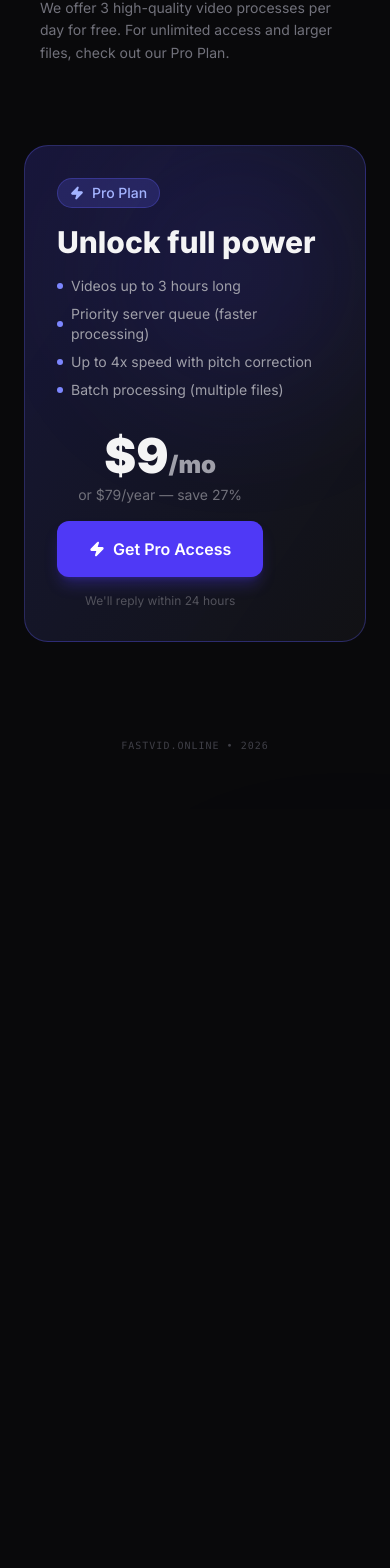
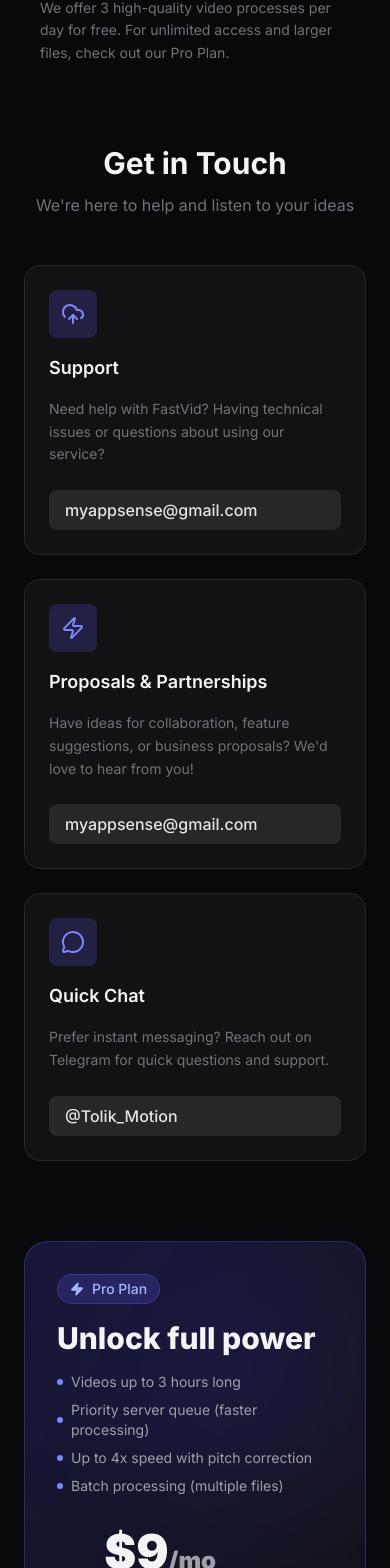
Before and after one commit to ShadowUser2022/fastvid-online, a Next.js app: page / in a window 390 px wide. Shown: the part 2532-4100 px from the top of the page. Before the commit the page ends 3341 px from the top, so only its background shows below. Built offline with nearby package versions, Linux system fonts and the light colour scheme; no server answers.

Commit message:
Mobile UI optimization: viewport, touch targets, responsive layout

```diff
--- a/app/page.tsx
+++ b/app/page.tsx
@@ -1,7 +1,7 @@
 "use client";
 
 import { useState, useRef, useEffect } from "react";
-import { UploadCloud, FileVideo, Zap, Play, X, Loader2 } from "lucide-react";
+import { UploadCloud, FileVideo, Zap, Play, X, Loader2, MessageCircle } from "lucide-react";
 import { motion, AnimatePresence } from "framer-motion";
 import LimitModal from "@/components/LimitModal";
 import { gaEvent } from "@/lib/ga";
@@ -404,6 +404,57 @@ export default function Home() {
 				</div>
 			</section>
 
+			{/* CONTACT SECTION */}
+			<section className="z-10 w-full max-w-4xl mb-20">
+				<div className="text-center mb-12">
+					<h2 className="text-3xl font-bold text-zinc-100 mb-3">Get in Touch</h2>
+					<p className="text-center text-zinc-500">We're here to help and listen to your ideas</p>
+				</div>
+				<div className="grid grid-cols-1 md:grid-cols-3 gap-6">
+					<div className="flex flex-col gap-4 p-6 rounded-2xl bg-zinc-900/60 border border-zinc-800 hover:border-indigo-500/50 transition-colors">
+						<div className="p-3 bg-indigo-500/20 text-indigo-400 rounded-lg w-fit">
+							<UploadCloud className="w-6 h-6" />
+						</div>
+						<h3 className="text-lg font-semibold text-zinc-100">Support</h3>
+						<p className="text-sm text-zinc-500 leading-relaxed">Need help with FastVid? Having technical issues or questions about using our service?</p>
+						<a
+							href="mailto:myappsense@gmail.com?subject=FastVid Support Request&body=Hi, I need help with FastVid:"
+							className="inline-flex items-center gap-2 px-4 py-2 bg-zinc-800 hover:bg-zinc-700 text-zinc-200 font-medium rounded-lg transition-colors mt-2"
+						>
+							myappsense@gmail.com
+						</a>
+					</div>
+					<div className="flex flex-col gap-4 p-6 rounded-2xl bg-zinc-900/60 border border-zinc-800 hover:border-indigo-500/50 transition-colors">
+						<div className="p-3 bg-indigo-500/20 text-indigo-400 rounded-lg w-fit">
+							<Zap className="w-6 h-6" />
+						</div>
+						<h3 className="text-lg font-semibold text-zinc-100">Proposals & Partnerships</h3>
+						<p className="text-sm text-zinc-500 leading-relaxed">Have ideas for collaboration, feature suggestions, or business proposals? We'd love to hear from you!</p>
+						<a
+							href="mailto:myappsense@gmail.com?subject=FastVid Proposal&body=Hi, I'd like to discuss:"
+							className="inline-flex items-center gap-2 px-4 py-2 bg-zinc-800 hover:bg-zinc-700 text-zinc-200 font-medium rounded-lg transition-colors mt-2"
+						>
+							myappsense@gmail.com
+						</a>
+					</div>
+					<div className="flex flex-col gap-4 p-6 rounded-2xl bg-zinc-900/60 border border-zinc-800 hover:border-indigo-500/50 transition-colors">
+						<div className="p-3 bg-indigo-500/20 text-indigo-400 rounded-lg w-fit">
+							<MessageCircle className="w-6 h-6" />
+						</div>
+						<h3 className="text-lg font-semibold text-zinc-100">Quick Chat</h3>
+						<p className="text-sm text-zinc-500 leading-relaxed">Prefer instant messaging? Reach out on Telegram for quick questions and support.</p>
+						<a
+							href="https://t.me/Tolik_Motion"
+							target="_blank"
+							rel="noopener noreferrer"
+							className="inline-flex items-center gap-2 px-4 py-2 bg-zinc-800 hover:bg-zinc-700 text-zinc-200 font-medium rounded-lg transition-colors mt-2"
+						>
+							@Tolik_Motion
+						</a>
+					</div>
+				</div>
+			</section>
+
 			{/* PRO PLAN */}
 			<section className="z-10 w-full max-w-4xl mb-24">
 				<div className="relative overflow-hidden rounded-3xl border border-indigo-500/30 bg-gradient-to-br from-indigo-900/40 to-zinc-900/60 p-8 sm:p-12">
@@ -434,7 +485,7 @@ export default function Home() {
 								<p className="text-zinc-500 text-sm mt-1">or $79/year — save 27%</p>
 							</div>
 							<a
-								href="mailto:hello@fastvid.online?subject=Pro Plan&body=I want to subscribe to Fastvid Pro!"
+								href="mailto:myappsense@gmail.com?subject=FastVid Pro Plan&body=Hi, I want to subscribe to FastVid Pro!"
 								className="inline-flex items-center gap-2 px-8 py-4 bg-indigo-600 hover:bg-indigo-500 text-white font-semibold rounded-xl shadow-lg shadow-indigo-600/30 transition-all hover:scale-[1.03] active:scale-[0.98]"
 							>
 								<Zap className="w-4 h-4 fill-current" />
@@ -446,8 +497,23 @@ export default function Home() {
 				</div>
 			</section>
 
-			<div className="pb-8 text-[10px] text-zinc-700 font-mono uppercase tracking-widest">
-				fastvid.online • {new Date().getFullYear()}
+			<div className="pb-8 text-center">
+				<div className="text-[10px] text-zinc-700 font-mono uppercase tracking-widest mb-2">
+					fastvid.online • {new Date().getFullYear()}
+				</div>
+				<div className="flex items-center justify-center gap-3 text-xs text-zinc-600">
+					<a href="mailto:myappsense@gmail.com" className="hover:text-zinc-400 transition-colors">
+						Support
+					</a>
+					<span>•</span>
+					<a href="mailto:myappsense@gmail.com" className="hover:text-zinc-400 transition-colors">
+						Contact
+					</a>
+					<span>•</span>
+					<a href="https://t.me/Tolik_Motion" target="_blank" rel="noopener noreferrer" className="hover:text-zinc-400 transition-colors">
+						Telegram
+					</a>
+				</div>
 			</div>
 		</main>
 	);
```
